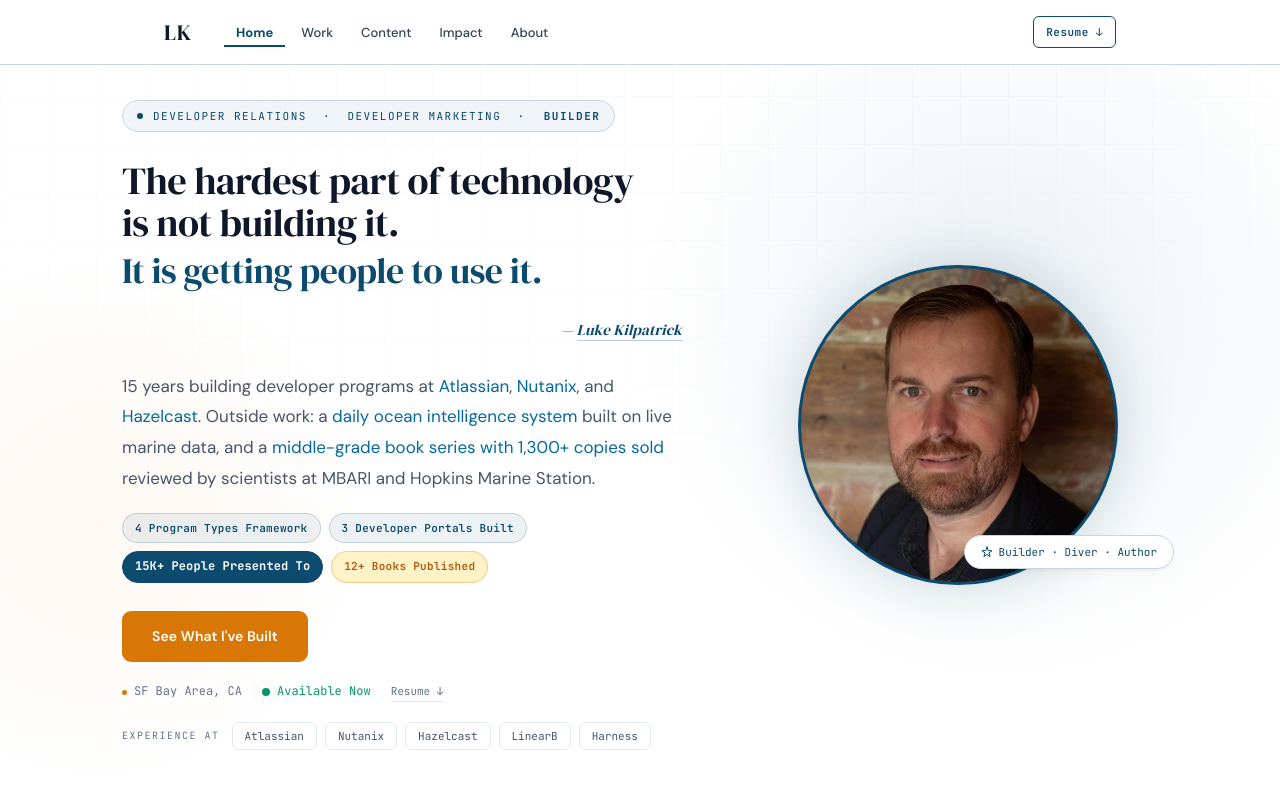
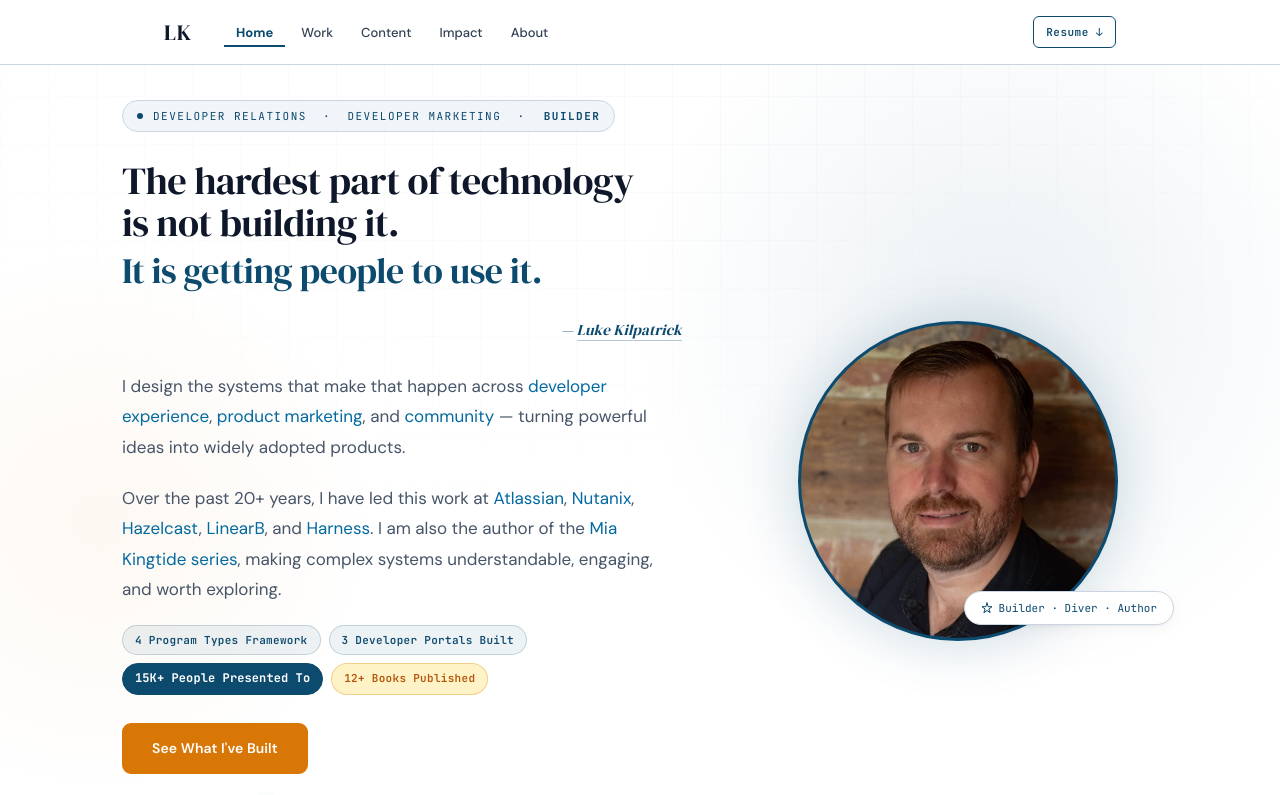
Before and after one commit to lkilpatrick/lkilpatrick_com, a Next.js app: page / in a window 1280 px wide. Shown: the top 795 px of the page. Built offline with nearby package versions, Linux system fonts and the light colour scheme.

Commit message:
feat: update homepage blurb with linked companies and Mia Kingtide series

```diff
--- a/app/components/Hero.tsx
+++ b/app/components/Hero.tsx
@@ -43,14 +43,21 @@ export default function Hero() {
             <div className="hero-byline">— <a href="/about" className="hero-byline-link">Luke Kilpatrick</a></div>
 
             <p className="hero-sub">
-              15 years building developer programs at{" "}
+              I design the systems that make that happen across{" "}
+              <a href="/impact" style={{ color: "var(--color-primary-light)" }}>developer experience</a>,{" "}
+              <a href="/content" style={{ color: "var(--color-primary-light)" }}>product marketing</a>, and{" "}
+              <a href="/impact#four-types" style={{ color: "var(--color-primary-light)" }}>community</a>{" "}
+              — turning powerful ideas into widely adopted products.
+            </p>
+            <p className="hero-sub" style={{ marginTop: 12 }}>
+              Over the past 20+ years, I have led this work at{" "}
               <a href="https://www.atlassian.com/" target="_blank" rel="noopener noreferrer" style={{ color: "var(--color-primary-light)" }}>Atlassian</a>,{" "}
-              <a href="https://www.nutanix.com/" target="_blank" rel="noopener noreferrer" style={{ color: "var(--color-primary-light)" }}>Nutanix</a>, and{" "}
-              <a href="https://hazelcast.com/" target="_blank" rel="noopener noreferrer" style={{ color: "var(--color-primary-light)" }}>Hazelcast</a>.
-              Outside work: a{" "}
-              <a href="https://pitterpatterdiving.com/i-built-an-ai-agent-that-monitors-my-boats-while-i-sleep-and-you-can-use-it-too/" target="_blank" rel="noopener noreferrer" style={{ color: "var(--color-primary-light)" }}>daily ocean intelligence system</a>{" "}
-              built on live marine data, and a{" "}<a href="https://www.amazon.com/stores/Luke-Kilpatrick/author/B0DNBNF2ZK" target="_blank" rel="noopener noreferrer" style={{ color: "var(--color-primary-light)" }}>middle-grade book series with 1,300+ copies sold</a>{" "}
-              reviewed by scientists at MBARI and Hopkins Marine Station.
+              <a href="https://www.nutanix.com/" target="_blank" rel="noopener noreferrer" style={{ color: "var(--color-primary-light)" }}>Nutanix</a>,{" "}
+              <a href="https://hazelcast.com/" target="_blank" rel="noopener noreferrer" style={{ color: "var(--color-primary-light)" }}>Hazelcast</a>,{" "}
+              <a href="https://linearb.io/" target="_blank" rel="noopener noreferrer" style={{ color: "var(--color-primary-light)" }}>LinearB</a>, and{" "}
+              <a href="https://www.harness.io/" target="_blank" rel="noopener noreferrer" style={{ color: "var(--color-primary-light)" }}>Harness</a>. I am also the author of the{" "}
+              <a href="https://www.amazon.com/stores/Luke-Kilpatrick/author/B0DNBNF2ZK" target="_blank" rel="noopener noreferrer" style={{ color: "var(--color-primary-light)" }}>Mia Kingtide series</a>,{" "}
+              making complex systems understandable, engaging, and worth exploring.
             </p>
 
             <div className="hero-proof-chips">
```
